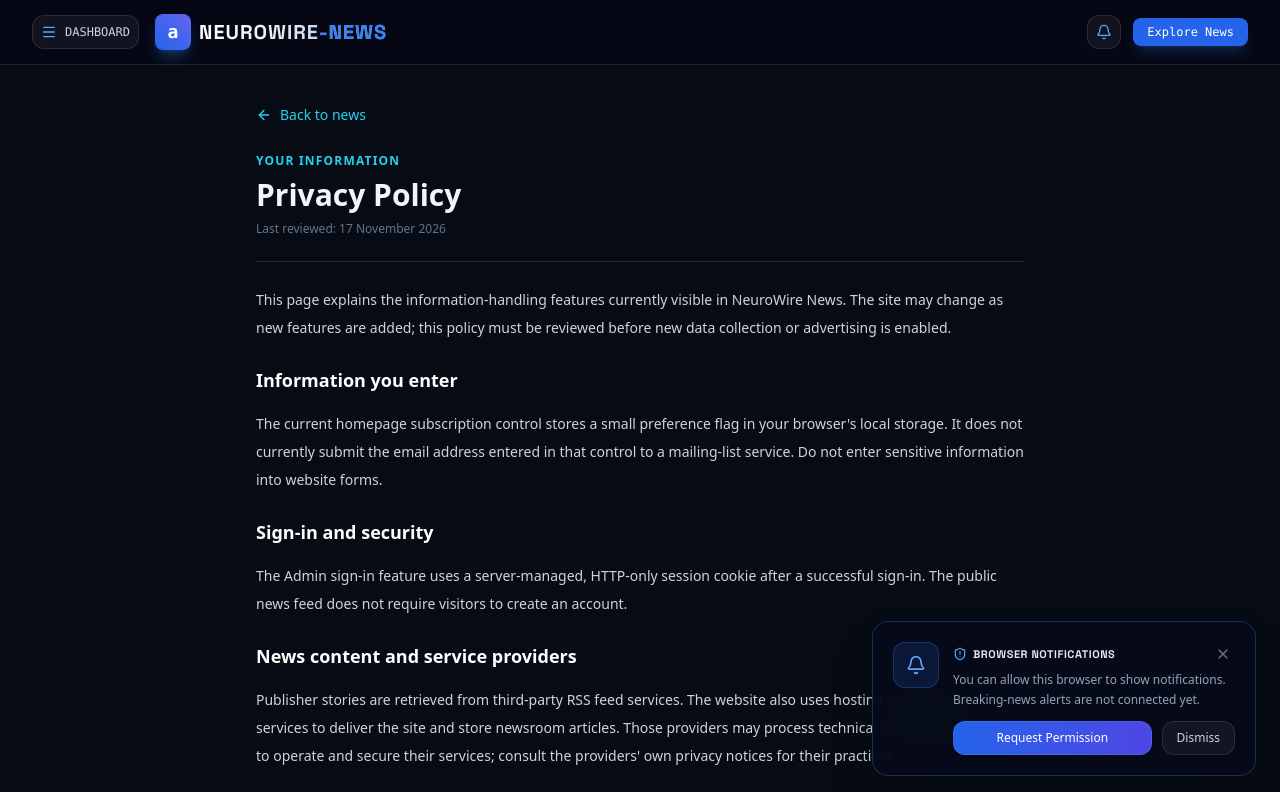
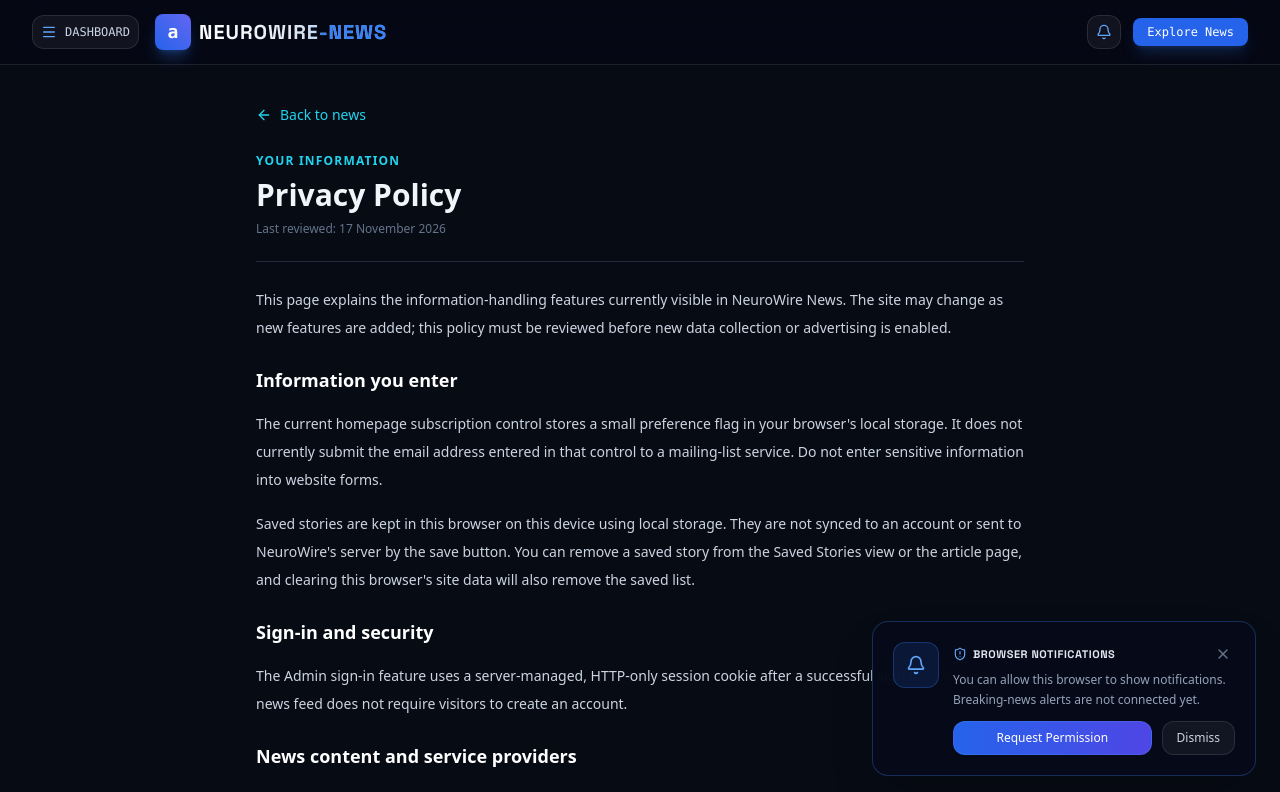
Before and after one commit to Zeeshan0555/nextgen-ai-hub, a Next.js app: page /privacy in a window 1280 px wide. Shown: the top 792 px of the page. Built offline with nearby package versions, Linux system fonts and the light colour scheme; no server answers; the database is empty.

Commit message:
Explain local saved stories in privacy policy

```diff
--- a/app/privacy/page.tsx
+++ b/app/privacy/page.tsx
@@ -22,6 +22,7 @@ export default function PrivacyPolicy() {
           <p>This page explains the information-handling features currently visible in NeuroWire News. The site may change as new features are added; this policy must be reviewed before new data collection or advertising is enabled.</p>
           <h2 className="pt-2 text-lg font-semibold text-white">Information you enter</h2>
           <p>The current homepage subscription control stores a small preference flag in your browser's local storage. It does not currently submit the email address entered in that control to a mailing-list service. Do not enter sensitive information into website forms.</p>
+          <p>Saved stories are kept in this browser on this device using local storage. They are not synced to an account or sent to NeuroWire's server by the save button. You can remove a saved story from the Saved Stories view or the article page, and clearing this browser's site data will also remove the saved list.</p>
           <h2 className="pt-2 text-lg font-semibold text-white">Sign-in and security</h2>
           <p>The Admin sign-in feature uses a server-managed, HTTP-only session cookie after a successful sign-in. The public news feed does not require visitors to create an account.</p>
           <h2 className="pt-2 text-lg font-semibold text-white">News content and service providers</h2>
```
